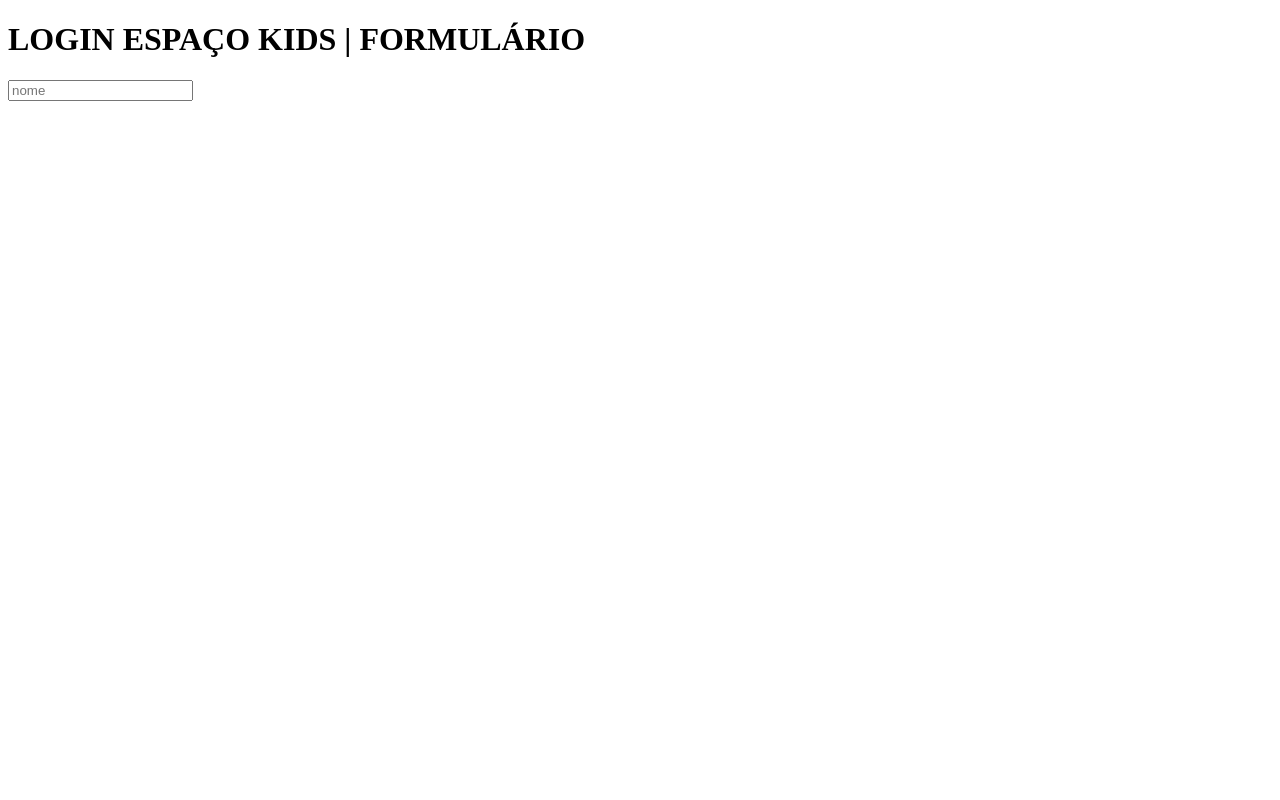
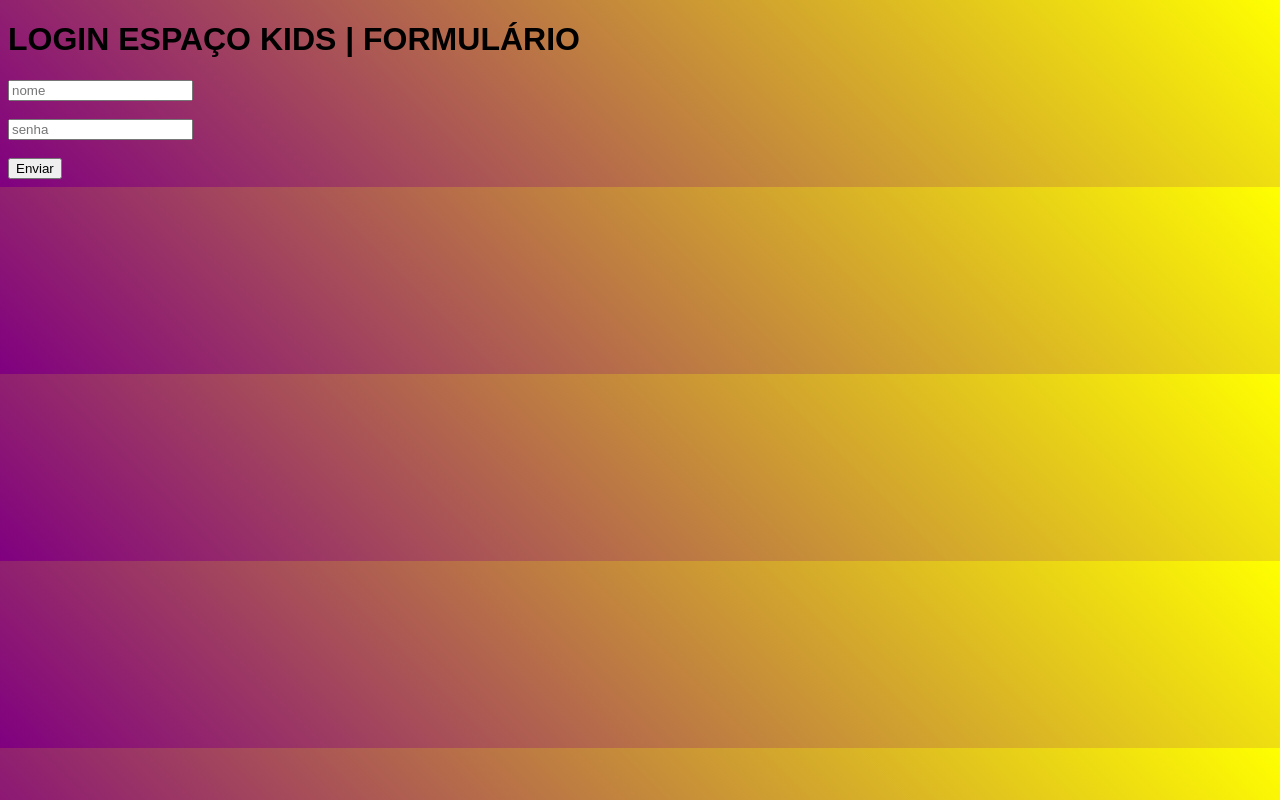
Before and after one commit to andreyrlk/Projeto-KIDS, a plain HTML site: page index.html in a window 1280 px wide. Drawn offline with Linux system fonts and the light colour scheme.

Commit message:
TELA DE LOGIN FEITA

```diff
--- a/index.html
+++ b/index.html
@@ -3,12 +3,23 @@
 <head>
     <meta charset="UTF-8">
     <meta name="viewport" content="width=device-width, initial-scale=1.0">
-    <title>Document</title>
+    <title>TELA DE LOGIN</title>
+    <style>
+        body{
+            font-family: Arial, Helvetica, sans-serif;
+            background-image: linear-gradient(45deg, purple, yellow);
+        }
+
+    </style>
 </head>
 <body>
     <div>
         <H1>LOGIN ESPAÇO KIDS | FORMULÁRIO </H1>
         <input type="text" placeholder="nome">
+        <br><br>
+        <input type="password" placeholder="senha"
+        ><br><br>
+        <button>Enviar</button>
     </div>
 </body>
 </html>
```
